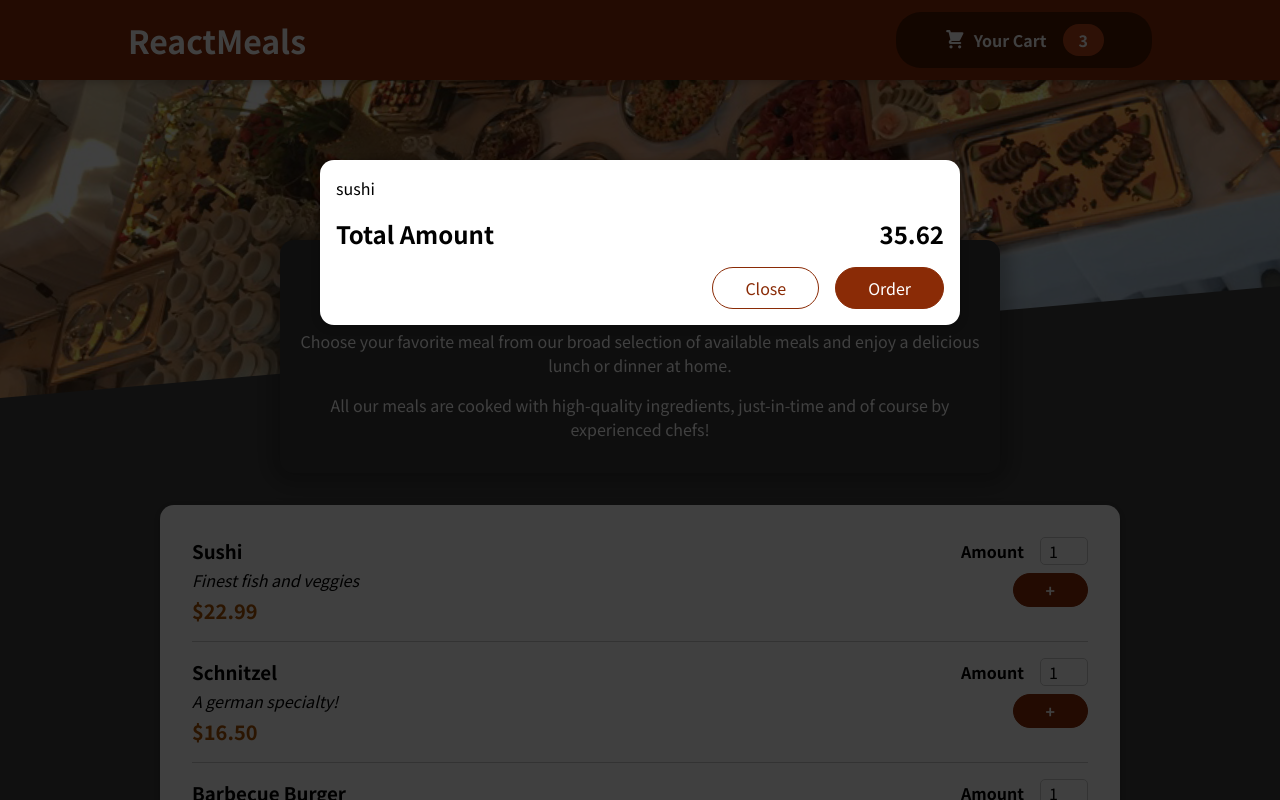
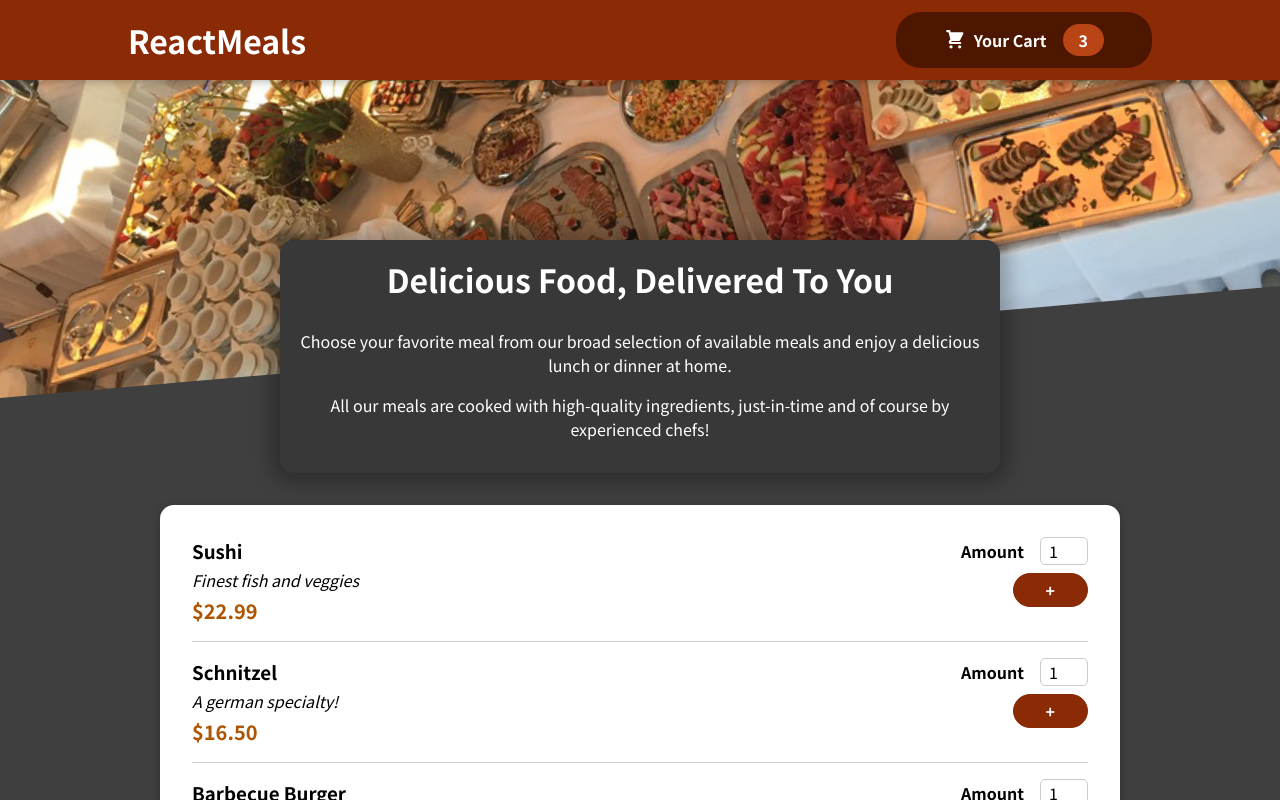
Before and after one commit to m0rph3u5-zip/reactjs-studio, a React (Create React App) app: page / in a window 1280 px wide. Shown: the top 800 px of the page. Built offline with nearby package versions, Linux system fonts and the light colour scheme.

Commit message:
add cart handler

```diff
--- a/src/App.js
+++ b/src/App.js
@@ -1,14 +1,21 @@
-import { Fragment } from 'react';
+import { Fragment, useState } from 'react';
 
 import Header from './components/Layout/Header';
 import Meals from './components/Meals/Meals';
 import Cart from './components/Cart/Cart';
 
 function App() {
+  const [cartToggleState, setCartToggle] = useState(false);
+
+  const toggleShowCart = (state) => () => {
+    console.log(state);
+    setCartToggle(!state);
+  }
+
   return (
     <Fragment>
-      <Header />
-      <Cart />
+      {cartToggleState && <Cart onHideCart={toggleShowCart(cartToggleState)} />}
+      <Header onShowCart={toggleShowCart(cartToggleState)}/>
       <main>
         <Meals />
       </main>
--- a/src/components/Cart/Cart.js
+++ b/src/components/Cart/Cart.js
@@ -5,7 +5,7 @@ const Cart = (props) => {
   const cartItems = (
     <ul className={classes['cart-items']}>
       {[{ id: 'c1', name: 'sushi', price: 12.99 }].map((item) => (
-        <li>{item.name}</li>
+        <li key={item.id}>{item.name}</li>
       ))}
     </ul>
   );
@@ -18,8 +18,8 @@ const Cart = (props) => {
         <span>35.62</span>
       </div>
       <div className={classes.actions}>
-        <button className={classes['button--alt']}>Close</button>
-        <button className={classes.button}>Order</button>
+        <button className={classes['button--alt']} onClick={props.onHideCart}>Close</button>
+        <button className={classes.button} onClick={props.onHideCart}>Order</button>
       </div>
     </Modal>
   );
--- a/src/components/Layout/Header.js
+++ b/src/components/Layout/Header.js
@@ -9,7 +9,7 @@ const Header = (props) => {
     <Fragment>
       <header className={classes.header}>
         <h1>ReactMeals</h1>
-        <HeaderCartButton />
+        <HeaderCartButton onClick={props.onShowCart} />
       </header>
       <div className={classes['main-image']}>
         <img src={mealsImage} alt='A table full of delicious food!' />
--- a/src/components/Layout/HeaderCartButton.js
+++ b/src/components/Layout/HeaderCartButton.js
@@ -3,7 +3,7 @@ import classes from './HeaderCartButton.module.css';
 
 const HeaderCartButton = (props) => {
   return (
-    <button className={classes.button}>
+    <button className={classes.button} onClick={props.onClick}>
       <span className={classes.icon}>
         <CartIcon />
       </span>
```
